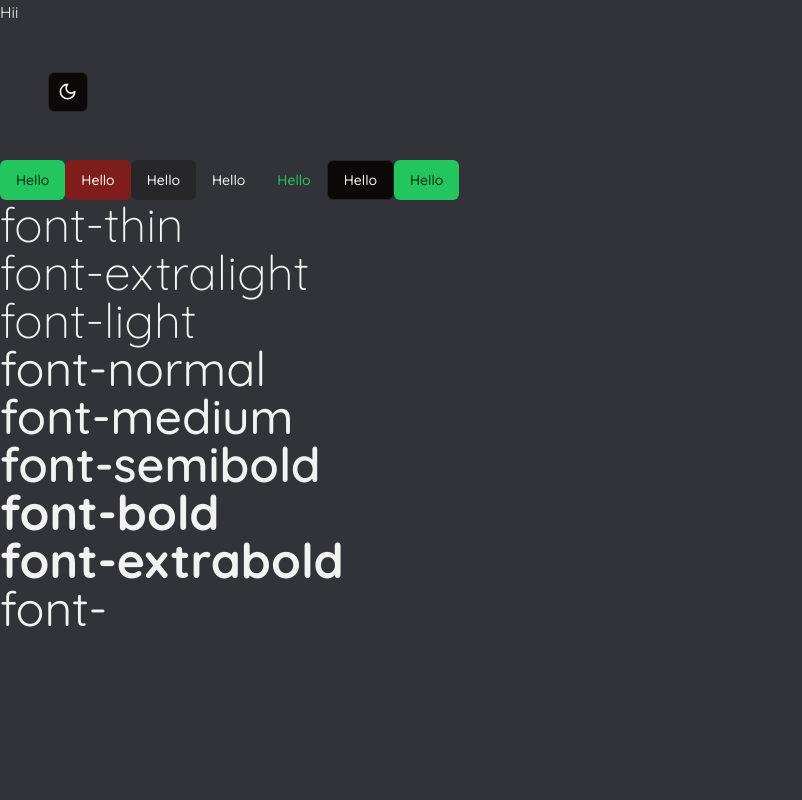
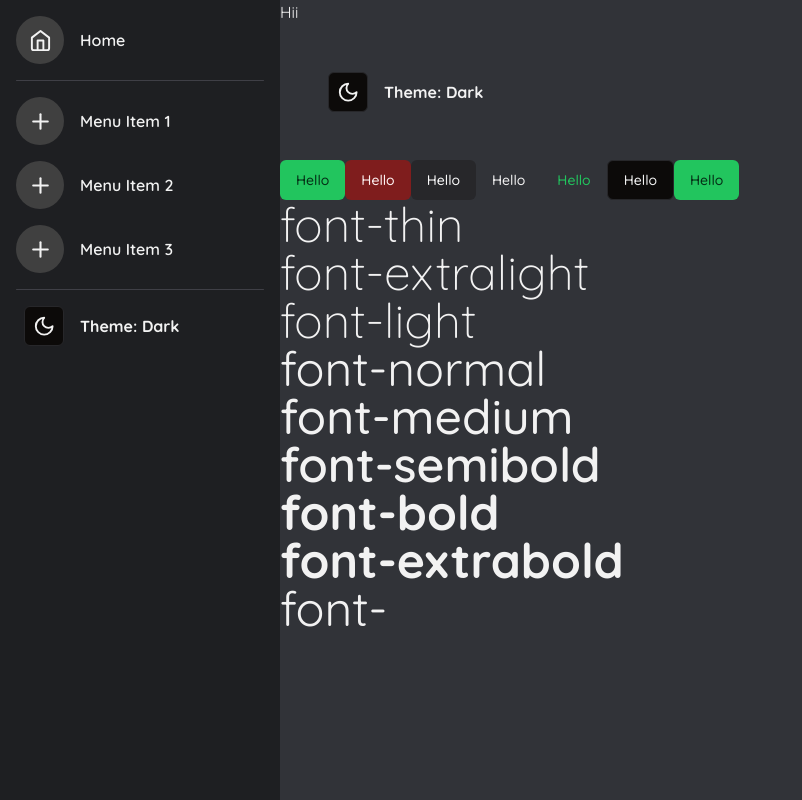
Before and after one commit to faran4iqvia/nextjs-shadcn, a Next.js app: page / in a window 1280 px wide. Shown: the whole page, without its empty margins (0-802 px from the left). Built offline with nearby package versions, Linux system fonts and the light colour scheme.

Commit message:
🚀 feat: fix navbar

```diff
--- /dev/null
+++ b/app/(main)/layout.tsx
@@ -0,0 +1,19 @@
+import { ReactNode } from 'react';
+import NavSidebar from '@/components/navigation/nav-sidebar'
+
+const MainLayout = ({
+  children,
+}: Readonly<{
+  children: ReactNode;
+}>) => {
+  return (
+    <div className="h-full">
+      <div className="hidden md:flex h-full md:w-[200px] lg:w-[280px] z-30 flex-col fixed  inset-y-0">
+        <NavSidebar />
+      </div>
+      <main className="md:pl-[200px] lg:pl-[280px] h-full">{children}</main>
+    </div>
+  );
+};
+
+export default MainLayout;
--- a/app/(main)/page.tsx
+++ b/app/(main)/page.tsx
@@ -3,7 +3,7 @@
 
 export default function Home() {
   return (
-    <main className="">
+    <section className="">
       <p>Hii</p>
       <div className='m-12'>
         <ThemeToggle />
@@ -25,6 +25,6 @@
       <p className="font-bold text-5xl">font-bold</p>
       <p className="font-extrabold text-5xl">font-extrabold</p>
       <p className="text-5xl">font-</p>
-    </main>
+    </section>
   );
 }
--- a/app/globals.css
+++ b/app/globals.css
@@ -6,6 +6,10 @@
 body,
 :root {
   height: 100%;
+}
+
+::-webkit-scrollbar {
+  display: none;
 }
 
 @layer base {
--- /dev/null
+++ b/components/navigation/nav-sidebar.tsx
@@ -0,0 +1,39 @@
+import { Separator } from '@/components/ui/separator';
+import { ScrollArea } from '@/components/ui/scroll-area';
+import { Home, Plus } from 'lucide-react';
+
+import ThemeToggle from '@/components/theme-toggle';
+
+const NavSidebar = () => {
+  return (
+    <nav className="space-y-4 flex flex-col font-semibold items-center h-full w-full bg-gray-100 dark:bg-[#1e1f22] p-4">
+      <button className="group flex items-center w-full gap-4">
+        <div className="flex h-[48px] w-[48px] rounded-[24px] group-hover:rounded-[16px] transition-all overflow-hidden items-center justify-center bg-background dark:bg-neutral-700 group-hover:bg-emerald-500">
+          <Home className="group-hover:text-white transition" size={23} />
+        </div>
+        Home
+      </button>
+
+      <Separator className="h-[1px] bg-zinc-300 dark:bg-zinc-700 rounded-md !mt-4 mx-auto" />
+      <ScrollArea className="flex flex-col gap-y-4 w-full">
+        {Array(3)
+          .fill('-')
+          .map((_, i) => (
+            <button key={i} className="group flex items-center w-full gap-4 mb-4">
+              <div className="flex h-[48px] w-[48px] rounded-[24px] group-hover:rounded-[16px] transition-all overflow-hidden items-center justify-center bg-background dark:bg-neutral-700 group-hover:bg-emerald-500">
+                <Plus className="group-hover:text-white transition" size={25} />
+              </div>
+              Menu Item {i + 1}
+            </button>
+          ))}
+      </ScrollArea>
+
+      <Separator className="h-[1px] bg-zinc-300 dark:bg-zinc-700 rounded-md !mt-0 mx-auto" />
+      <div className="pl-2 mt-auto flex items-center   gap-y-4 w-full">
+        <ThemeToggle />
+      </div>
+    </nav>
+  );
+};
+
+export default NavSidebar;
--- a/components/theme-toggle.tsx
+++ b/components/theme-toggle.tsx
@@ -8,12 +8,14 @@
 const ThemeToggle = () => {
   const { theme, setTheme } = useTheme();
 
-  return (
-    <Button variant="outline" size="icon" onClick={() => setTheme(theme === 'dark' ? 'light' : 'dark')}>
-      <Sun className="h-[1.2rem] w-[1.2rem] rotate-0 scale-100 transition-all dark:-rotate-90 dark:scale-0" />
-      <Moon className="absolute h-[1.2rem] w-[1.2rem] rotate-90 scale-0 transition-all dark:rotate-0 dark:scale-100" />
+  return (<div className='flex items-center w-full cursor-pointer' onClick={() => setTheme(theme === 'dark' ? 'light' : 'dark')}>
+    <Button variant="outline" size="icon" >
+      <Sun  className="h-[1.4rem] w-[1.4rem] rotate-0 scale-100 transition-all dark:-rotate-90 dark:scale-0" />
+      <Moon  className="absolute h-[1.4rem] w-[1.4rem] rotate-90 scale-0 transition-all dark:rotate-0 dark:scale-100" />
       <span className="sr-only">Toggle theme</span>
     </Button>
+  <span className='capitalize mx-4 font-bold'>Theme: {theme}</span>
+  </div>
   );
 };
 export default ThemeToggle;
--- /dev/null
+++ b/components/ui/scroll-area.tsx
@@ -0,0 +1,48 @@
+"use client"
+
+import * as React from "react"
+import * as ScrollAreaPrimitive from "@radix-ui/react-scroll-area"
+
+import { cn } from "@/lib/utils"
+
+const ScrollArea = React.forwardRef<
+  React.ElementRef<typeof ScrollAreaPrimitive.Root>,
+  React.ComponentPropsWithoutRef<typeof ScrollAreaPrimitive.Root>
+>(({ className, children, ...props }, ref) => (
+  <ScrollAreaPrimitive.Root
+    ref={ref}
+    className={cn("relative overflow-hidden", className)}
+    {...props}
+  >
+    <ScrollAreaPrimitive.Viewport className="h-full w-full rounded-[inherit]">
+      {children}
+    </ScrollAreaPrimitive.Viewport>
+    <ScrollBar />
+    <ScrollAreaPrimitive.Corner />
+  </ScrollAreaPrimitive.Root>
+))
+ScrollArea.displayName = ScrollAreaPrimitive.Root.displayName
+
+const ScrollBar = React.forwardRef<
+  React.ElementRef<typeof ScrollAreaPrimitive.ScrollAreaScrollbar>,
+  React.ComponentPropsWithoutRef<typeof ScrollAreaPrimitive.ScrollAreaScrollbar>
+>(({ className, orientation = "vertical", ...props }, ref) => (
+  <ScrollAreaPrimitive.ScrollAreaScrollbar
+    ref={ref}
+    orientation={orientation}
+    className={cn(
+      "flex touch-none select-none transition-colors",
+      orientation === "vertical" &&
+        "h-full w-2.5 border-l border-l-transparent p-[1px]",
+      orientation === "horizontal" &&
+        "h-2.5 flex-col border-t border-t-transparent p-[1px]",
+      className
+    )}
+    {...props}
+  >
+    <ScrollAreaPrimitive.ScrollAreaThumb className="relative flex-1 rounded-full bg-border" />
+  </ScrollAreaPrimitive.ScrollAreaScrollbar>
+))
+ScrollBar.displayName = ScrollAreaPrimitive.ScrollAreaScrollbar.displayName
+
+export { ScrollArea, ScrollBar }
--- /dev/null
+++ b/components/ui/separator.tsx
@@ -0,0 +1,31 @@
+"use client"
+
+import * as React from "react"
+import * as SeparatorPrimitive from "@radix-ui/react-separator"
+
+import { cn } from "@/lib/utils"
+
+const Separator = React.forwardRef<
+  React.ElementRef<typeof SeparatorPrimitive.Root>,
+  React.ComponentPropsWithoutRef<typeof SeparatorPrimitive.Root>
+>(
+  (
+    { className, orientation = "horizontal", decorative = true, ...props },
+    ref
+  ) => (
+    <SeparatorPrimitive.Root
+      ref={ref}
+      decorative={decorative}
+      orientation={orientation}
+      className={cn(
+        "shrink-0 bg-border",
+        orientation === "horizontal" ? "h-[1px] w-full" : "h-full w-[1px]",
+        className
+      )}
+      {...props}
+    />
+  )
+)
+Separator.displayName = SeparatorPrimitive.Root.displayName
+
+export { Separator }
--- /dev/null
+++ b/components/ui/tooltip.tsx
@@ -0,0 +1,30 @@
+"use client"
+
+import * as React from "react"
+import * as TooltipPrimitive from "@radix-ui/react-tooltip"
+
+import { cn } from "@/lib/utils"
+
+const TooltipProvider = TooltipPrimitive.Provider
+
+const Tooltip = TooltipPrimitive.Root
+
+const TooltipTrigger = TooltipPrimitive.Trigger
+
+const TooltipContent = React.forwardRef<
+  React.ElementRef<typeof TooltipPrimitive.Content>,
+  React.ComponentPropsWithoutRef<typeof TooltipPrimitive.Content>
+>(({ className, sideOffset = 4, ...props }, ref) => (
+  <TooltipPrimitive.Content
+    ref={ref}
+    sideOffset={sideOffset}
+    className={cn(
+      "z-50 overflow-hidden rounded-md border bg-popover px-3 py-1.5 text-sm text-popover-foreground shadow-md animate-in fade-in-0 zoom-in-95 data-[state=closed]:animate-out data-[state=closed]:fade-out-0 data-[state=closed]:zoom-out-95 data-[side=bottom]:slide-in-from-top-2 data-[side=left]:slide-in-from-right-2 data-[side=right]:slide-in-from-left-2 data-[side=top]:slide-in-from-bottom-2",
+      className
+    )}
+    {...props}
+  />
+))
+TooltipContent.displayName = TooltipPrimitive.Content.displayName
+
+export { Tooltip, TooltipTrigger, TooltipContent, TooltipProvider }
--- a/package.json
+++ b/package.json
@@ -10,7 +10,10 @@
   },
   "dependencies": {
     "@radix-ui/react-dropdown-menu": "^2.0.6",
+    "@radix-ui/react-scroll-area": "^1.0.5",
+    "@radix-ui/react-separator": "^1.0.3",
     "@radix-ui/react-slot": "^1.0.2",
+    "@radix-ui/react-tooltip": "^1.0.7",
     "class-variance-authority": "^0.7.0",
     "clsx": "^2.1.0",
     "lucide-react": "^0.344.0",
```
Also changed, not shown: 1 other file (tests, documents, lock files or other folders).
